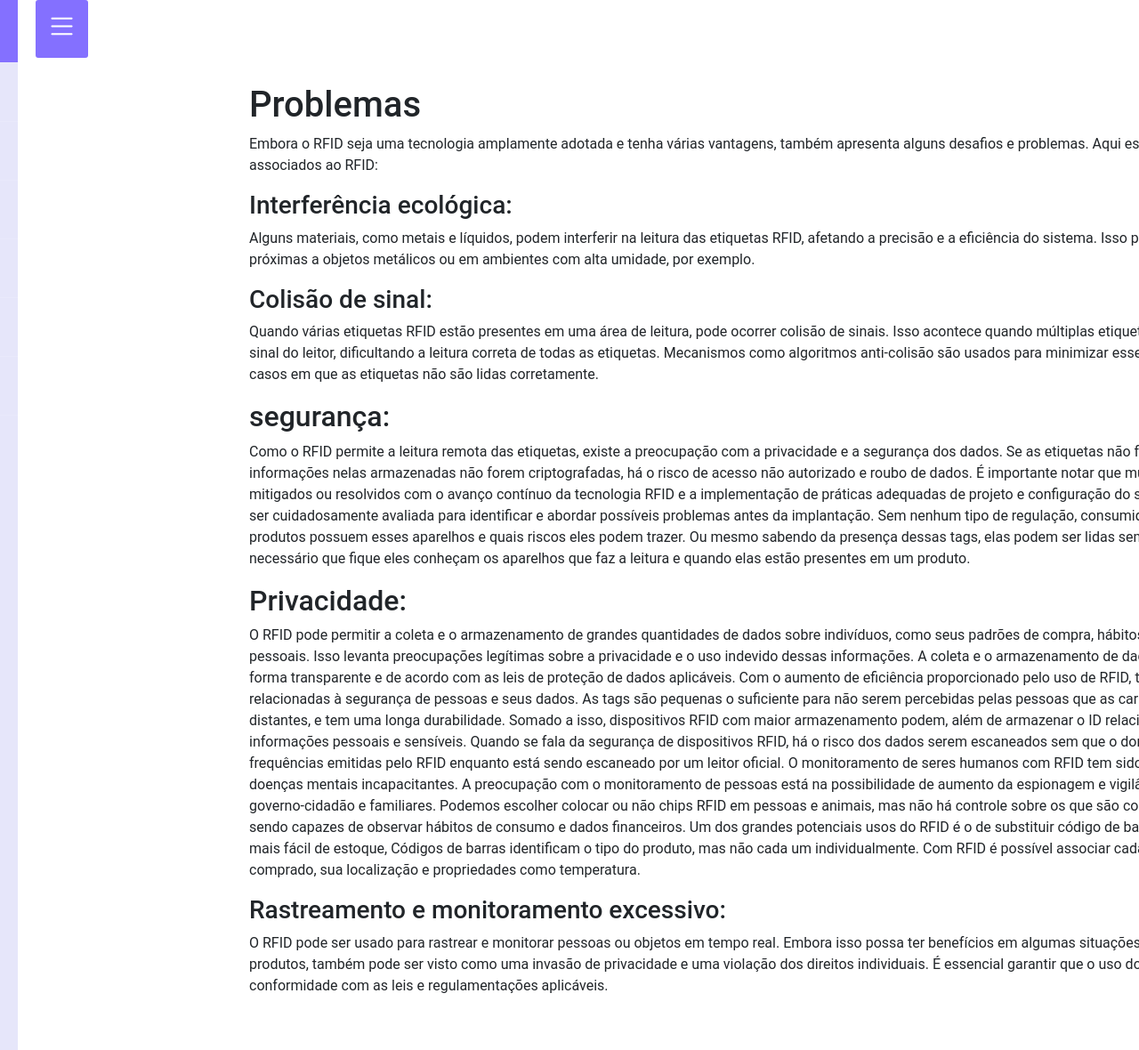
After one commit to mikasa42/Site_RFID, a Django app: page /problemas/ in a window 1280 px wide. The commit adds this page. Shown: the whole page at 89% size. Run offline with Django 4.2, Linux system fonts and the light colour scheme.

Commit message:
Inserindo informações nas páginas

```diff
--- a/Site/about/templates/base.html
+++ b/Site/about/templates/base.html
@@ -24,9 +24,9 @@
         <ul>
             <li> <a href="/"> <i class="bi bi-house"></i> Inicio</a></li>
             <li> <a href="historia"> <i class="bi bi-body-text"></i> Historia </a></li>
-            <li> <a href="#"> <i class="bi bi-body-text"></i> Como funciona ? </a></li>
-            <li> <a href="#"> <i class="bi bi-body-text"></i> Aplicações</a></li>
-            <li> <a href="#"> <i class="bi bi-body-text"></i> Problemas </a></li>
+            <li> <a href="funcionamento"> <i class="bi bi-body-text"></i> Como funciona ? </a></li>
+            <li> <a href="aplicacoes"> <i class="bi bi-body-text"></i> Aplicações</a></li>
+            <li> <a href="problemas"> <i class="bi bi-body-text"></i> Problemas </a></li>
             <li> <a href="#"> <i class="bi bi-patch-question"></i> Perguntas e respostas</a></li>
             <li> <a href="#"> <i class="bi bi-body-text"></i> Conclusão </a></li>
         </ul>
--- /dev/null
+++ b/Site/about/templates/home/problemas.html
@@ -0,0 +1,67 @@
+{% extends 'base.html' %}
+
+{% block title %} Pagina inicial {% endblock %}
+
+{% block content %}
+<h1> Problemas </h1>
+<p>
+    Embora o RFID seja uma tecnologia amplamente adotada e tenha várias vantagens, também apresenta alguns
+desafios e problemas. Aqui estão alguns dos problemas comuns associados ao RFID:
+</p>
+<h3>Interferência ecológica:</h3>
+<p>
+     Alguns materiais, como metais e líquidos, podem interferir na leitura das etiquetas RFID,
+afetando a precisão e a eficiência do sistema. Isso pode ocorrer quando as etiquetas estão próximas a objetos
+metálicos ou em ambientes com alta umidade, por exemplo.
+</p>
+<h3>Colisão de sinal:</h3>
+<p>
+    Quando várias etiquetas RFID estão presentes em uma área de leitura, pode ocorrer colisão de
+sinais. Isso acontece quando múltiplas etiquetas respondem simultaneamente ao sinal do leitor, dificultando a leitura
+correta de todas as etiquetas. Mecanismos como algoritmos anti-colisão são usados para minimizar esse problema,
+mas ainda pode haver casos em que as etiquetas não são lidas corretamente.
+</p>
+<h2> segurança:</h2>
+<p>
+     Como o RFID permite a leitura remota das etiquetas, existe a preocupação com a privacidade e a
+segurança dos dados. Se as etiquetas não forem adequadamente protegidas e as informações nelas armazenadas
+não forem criptografadas, há o risco de acesso não autorizado e roubo de dados.
+    É importante notar que muitos desses problemas podem ser mitigados ou resolvidos com o avanço contínuo da
+tecnologia RFID e a implementação de práticas adequadas de projeto e configuração do sistema. Cada aplicação de
+RFID deve ser cuidadosamente avaliada para identificar e abordar possíveis problemas antes da implantação.
+    Sem nenhum tipo de regulação, consumidores podem não saber que seus produtos possuem esses aparelhos e
+quais riscos eles podem trazer. Ou mesmo sabendo da presença dessas tags, elas podem ser lidas sem sua
+permissão. Sendo assim, é necessário que fique eles conheçam os aparelhos que faz a leitura e quando elas estão
+presentes em um produto.
+</p>
+<h2>Privacidade:</h2>
+<p>
+     O RFID pode permitir a coleta e o armazenamento de grandes quantidades de dados sobre indivíduos,
+como seus padrões de compra, hábitos de deslocamento e atividades pessoais. Isso levanta preocupações legítimas
+sobre a privacidade e o uso indevido dessas informações. A coleta e o armazenamento de dados pessoais devem ser
+feitos de forma transparente e de acordo com as leis de proteção de dados aplicáveis.
+    Com o aumento de eficiência proporcionado pelo uso de RFID, também surgem preocupações relacionadas à
+segurança de pessoas e seus dados. As tags são pequenas o suficiente para não serem percebidas pelas pessoas
+que as carregam, podem ser lidas por leitores distantes, e tem uma longa durabilidade. Somado a isso, dispositivos
+RFID com maior armazenamento podem, além de armazenar o ID relacionado àquele produto, guardar informações
+pessoais e sensíveis. Quando se fala da segurança de dispositivos RFID, há o risco dos dados serem escaneados
+sem que o dono saiba, ou que alguém leia as frequências emitidas pelo RFID enquanto está sendo escaneado por
+um leitor oficial.
+    O monitoramento de seres humanos com RFID tem sido usado em crianças, pessoas com doenças mentais
+incapacitantes.
+    A preocupação com o monitoramento de pessoas está na possibilidade de aumento da espionagem e vigilância nas
+relações empregatícias, governo-cidadão e familiares. Podemos escolher colocar ou não chips RFID em pessoas e
+animais, mas não há controle sobre os que são colocados em produtos comprados, sendo capazes de observar
+hábitos de consumo e dados financeiros. Um dos grandes potenciais usos do RFID é o de substituir código de barras
+de produtos para ter um controle mais fácil de estoque,
+    Códigos de barras identificam o tipo do produto, mas não cada um individualmente. Com RFID é possível associar
+cada produto ao seu produtor, quando foi comprado, sua localização e propriedades como temperatura.
+</p>
+<h3>Rastreamento e monitoramento excessivo:</h3>
+<p>
+     O RFID pode ser usado para rastrear e monitorar pessoas ou objetos em
+tempo real. Embora isso possa ter benefícios em algumas situações, como segurança ou localização de produtos,
+também pode ser visto como uma invasão de privacidade e uma violação dos direitos individuais. É essencial garantir
+que o uso do RFID para rastreamento esteja em conformidade com as leis e regulamentações aplicáveis.
+</p>
+{% endblock %}
--- a/Site/about/urls.py
+++ b/Site/about/urls.py
@@ -5,4 +5,9 @@ urlpatterns = [
     path('helloword/', views.helloword),
     path('', views.paginainicial, name='index'),
     path('historia/', views.historia),
+    path('aplicacoes/', views.aplicacoes),
+    path('funcionamento/', views.funcionamento),
+    path('objetivo/', views.objetivo),
+    path('problemas/', views.problemas),
+    path('Tipos/', views.Tipos),
 ]
--- a/Site/about/views.py
+++ b/Site/about/views.py
@@ -11,3 +11,14 @@ def paginainicial(request):
 
 def historia(request):
     return render(request, 'home/historia.html')
+
+def aplicacoes(request):
+    return render(request, 'home/aplicacoes.html')
+def funcionamento(request):
+    return render(request, 'home/funcionamento.html')
+def objetivo(request):
+    return render(request, 'home/objetivo.html')
+def problemas(request):
+    return render(request, 'home/problemas.html')
+def Tipos(request):
+    return render(request, 'home/Tipos.html')
```
Also changed, not shown: Site/about/templates/home/Tipos.html (added, +24 -0 lines), Site/about/templates/home/aplicacoes.html (added, +37 -0 lines), Site/about/templates/home/funcionamento.html (added, +17 -0 lines), Site/about/templates/home/historia.html (added, +30 -0 lines), Site/about/templates/home/objetivo.html (added, +13 -0 lines).
